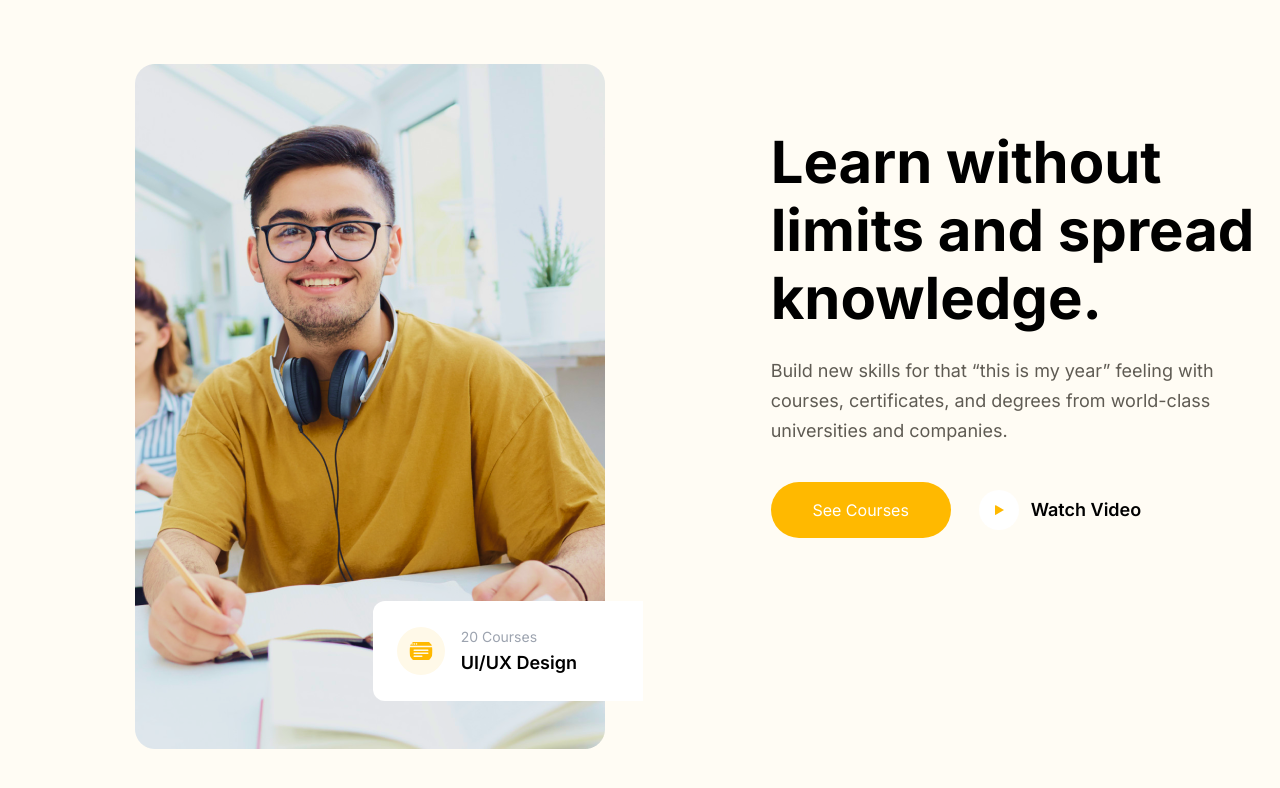
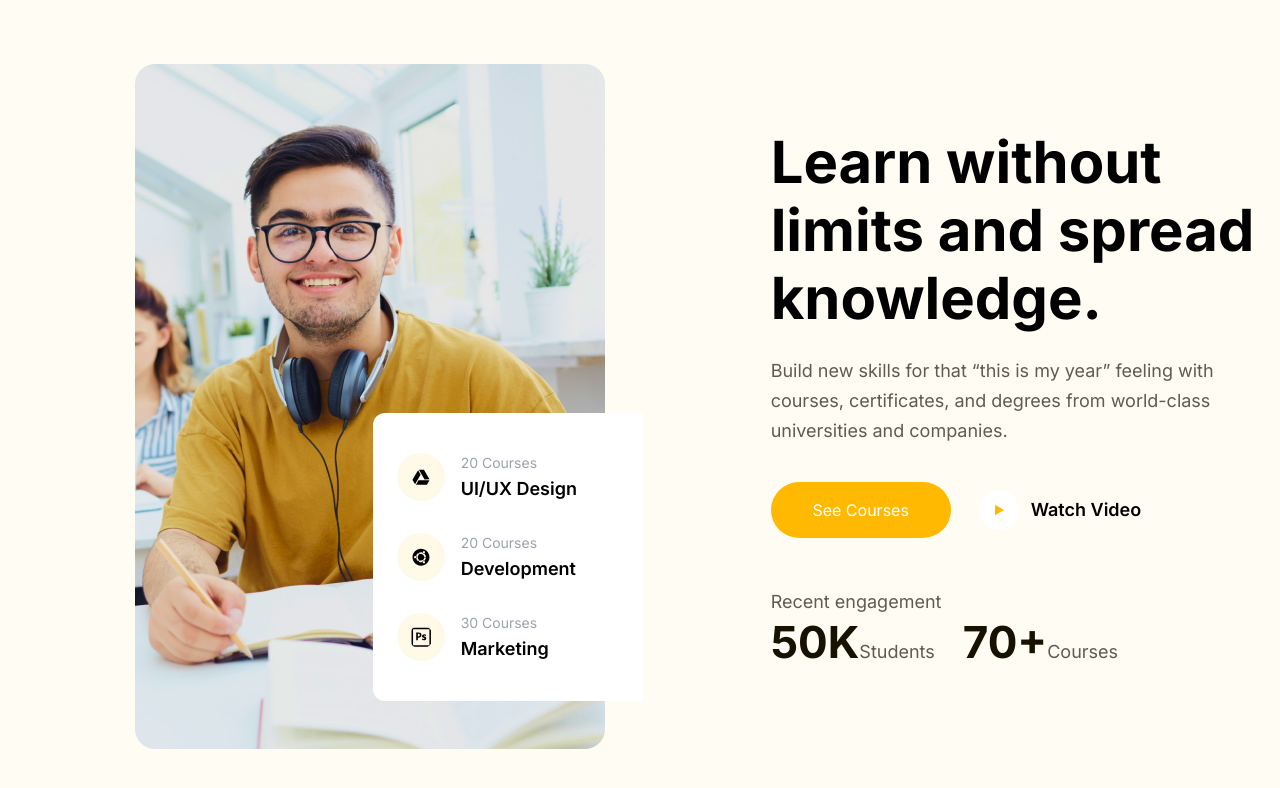
Before and after one commit to hoangvan47/my-app, a Next.js app: page /test in a window 1280 px wide. Shown: the top 788 px of the page. Built offline with nearby package versions, Linux system fonts and the light colour scheme.

Commit message:
call-api-hero

```diff
--- a/src/components/Hero.jsx
+++ b/src/components/Hero.jsx
@@ -1,26 +1,55 @@
 import React from "react";
+import { DiGoogleDrive } from "react-icons/di";
+import { DiUbuntu } from "react-icons/di";
+import { DiPhotoshop } from "react-icons/di";
+const Hero = () => {
+  const hero = [
+    {
+      id: 1,
+      imageURL: (
+        <DiGoogleDrive className="w-12 h-12 p-3 rounded-full bg-[#FFF9E8]" />
+      ),
+      title: "20 Courses",
+      description: "UI/UX Design",
+    },
+    {
+      id: 2,
+      imageURL: (
+        <DiUbuntu className="w-12 h-12 p-3 rounded-full bg-[#FFF9E8]" />
+      ),
+      title: "20 Courses",
+      description: "Development",
+    },
+    {
+      id: 3,
+      imageURL: (
+        <DiPhotoshop className="w-12 h-12 p-3 rounded-full bg-[#FFF9E8]" />
+      ),
+      title: "30 Courses",
+      description: "Marketing",
+    },
+  ];
 
-const Hero = () => {
   return (
     <div className="w-[1440px] ml-auto mr-auto bg-[#FFFCF4]">
       <div className="w-[1170px] pt-16 pb-16 flex ml-auto mr-auto">
         {/* media-block */}
         <div className="w-[570px] relative">
           <img src="img/guy-lesson.png" alt="Lesson" />
-          <div className="w-[270px] flex items-center p-6 bg-white rounded-l-xl absolute right-0 bottom-12">
-            <img
-              className="w-12 h-12 p-3 rounded-full bg-[#FFF9E8] "
-              src="img/ui-ux.svg"
-              alt=""
-            />
-            <div className="ml-4">
-              <div className="font-normal text-sm leading-6 text-gray-400 ">
-                20 Courses
+          <div className="w-[270px] items-center p-6 bg-white rounded-l-xl absolute right-0 bottom-12">
+            {hero.map((item) => (
+              <div className="flex items-center py-[14px]" key={item.id}>
+                <div>{item.imageURL}</div>
+                <div className="ml-4">
+                  <div className="font-normal text-sm leading-6 text-gray-400 ">
+                    {item.title}
+                  </div>
+                  <div className="font-semibold text-lg leading-7 text-black">
+                    {item.description}
+                  </div>
+                </div>
               </div>
-              <div className="font-semibold text-lg leading-7 text-black">
-                UI/UX Design
-              </div>
-            </div>
+            ))}
           </div>
         </div>
         {/* content-Block */}
@@ -48,6 +77,23 @@ const Hero = () => {
               </div>
             </div>
           </div>
+          <div className="mt-12 font-normal text-lg leading-8 text-[#5F5B53]">
+            Recent engagement
+          </div>
+          <div className="mt-2 flex items-center">
+            <div className="font-normal text-lg leading-8 text-[#5F5B53]">
+              <strong className="font-bold text-[44px] leading-[54[px] text-[#171100]">
+                50K
+              </strong>
+              Students
+            </div>
+            <div className="ml-7 font-normal text-lg leading-8 text-[#5F5B53]">
+              <strong className="font-bold text-[44px] leading-[54[px] text-[#171100]">
+                70+
+              </strong>
+              Courses
+            </div>
+          </div>
         </div>
       </div>
     </div>
```
